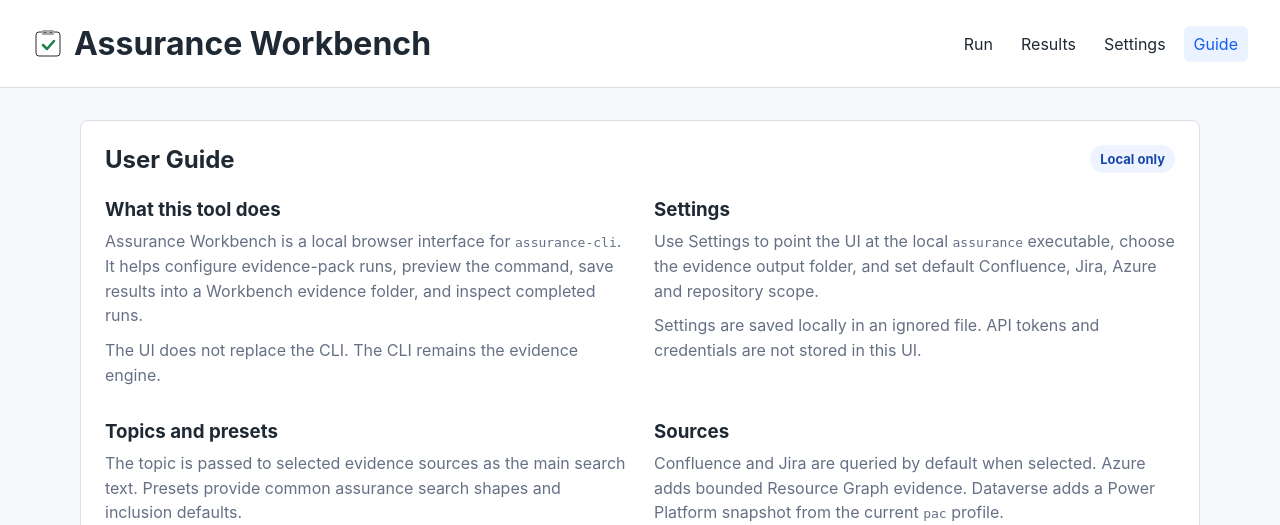
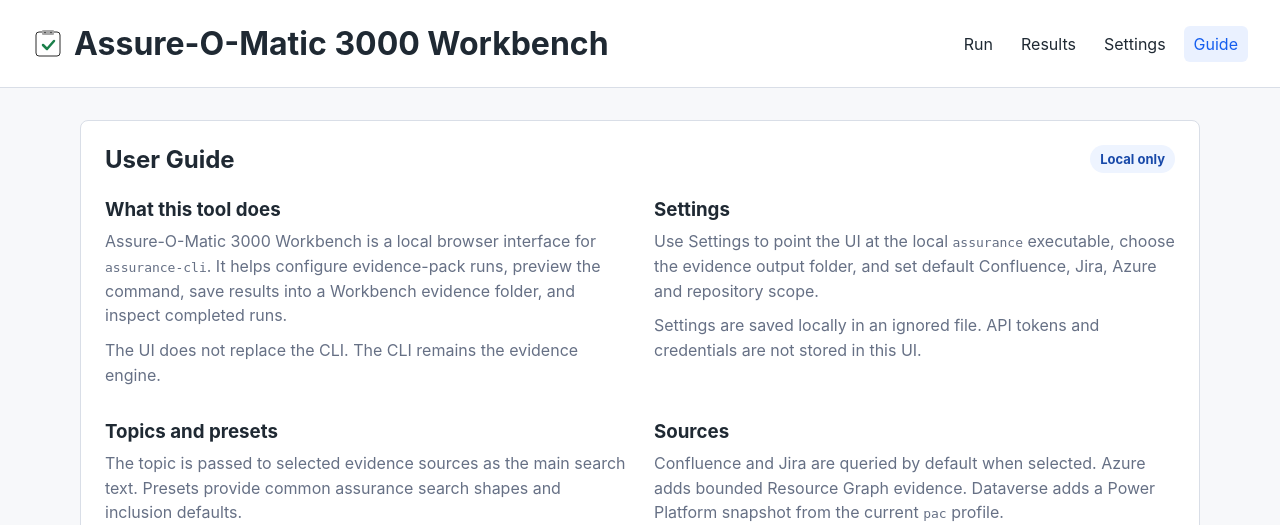
Before and after one commit to richlee-cgi/assurance-workbench-ui, a FastAPI app: page /guide in a window 1280 px wide. Shown: the top 525 px of the page. Run offline with FastAPI, Linux system fonts and the light colour scheme; some libraries are stand-ins or nearby versions.

Commit message:
Rename workbench app chrome

```diff
--- a/app/main.py
+++ b/app/main.py
@@ -27,7 +27,7 @@ from app.settings import load_settings, save_settings, settings_from_form, setti
 
 BASE_DIR = Path(__file__).resolve().parent
 
-app = FastAPI(title="Assurance Workbench UI")
+app = FastAPI(title="Assure-O-Matic 3000 Workbench")
 app.mount("/static", StaticFiles(directory=BASE_DIR / "static"), name="static")
 
 templates = Jinja2Templates(directory=BASE_DIR / "templates")
@@ -42,7 +42,7 @@ def home(request: Request) -> HTMLResponse:
         "home.html",
         {
             "active_nav": "home",
-            "title": "Assurance Workbench",
+            "title": "Assure-O-Matic 3000 Workbench",
             "settings": current_settings,
             "output_preview": output_folder_preview(current_settings.workbench_root, default_form),
         },
--- a/app/templates/base.html
+++ b/app/templates/base.html
@@ -3,7 +3,7 @@
   <head>
     <meta charset="utf-8">
     <meta name="viewport" content="width=device-width, initial-scale=1">
-    <title>{{ title }} - Assurance Workbench</title>
+    <title>Assure-O-Matic 3000 Workbench</title>
     <link rel="icon" href="{{ url_for('static', path='/icons/favicon.svg') }}" type="image/svg+xml">
     <link rel="manifest" href="{{ url_for('static', path='/manifest.webmanifest') }}">
     <link rel="stylesheet" href="{{ url_for('static', path='/css/app.css') }}">
@@ -13,7 +13,7 @@
     <header class="site-header">
       <div class="site-brand">
         <img src="{{ url_for('static', path='/icons/app-icon.svg') }}" width="32" height="32" alt="" aria-hidden="true">
-        <h1>Assurance Workbench</h1>
+        <h1>Assure-O-Matic 3000 Workbench</h1>
       </div>
       <nav aria-label="Primary">
         <a href="/" class="{{ 'active' if active_nav == 'home' else '' }}">Run</a>
--- a/app/templates/guide.html
+++ b/app/templates/guide.html
@@ -12,7 +12,7 @@
   <div class="guide-grid">
     <article>
       <h3>What this tool does</h3>
-      <p>Assurance Workbench is a local browser interface for <code>assurance-cli</code>. It helps configure evidence-pack runs, preview the command, save results into a Workbench evidence folder, and inspect completed runs.</p>
+      <p>Assure-O-Matic 3000 Workbench is a local browser interface for <code>assurance-cli</code>. It helps configure evidence-pack runs, preview the command, save results into a Workbench evidence folder, and inspect completed runs.</p>
       <p>The UI does not replace the CLI. The CLI remains the evidence engine.</p>
     </article>
 
```
Also changed, not shown: tests/test_app.py (+2 -1 lines), app/static/manifest.webmanifest.
